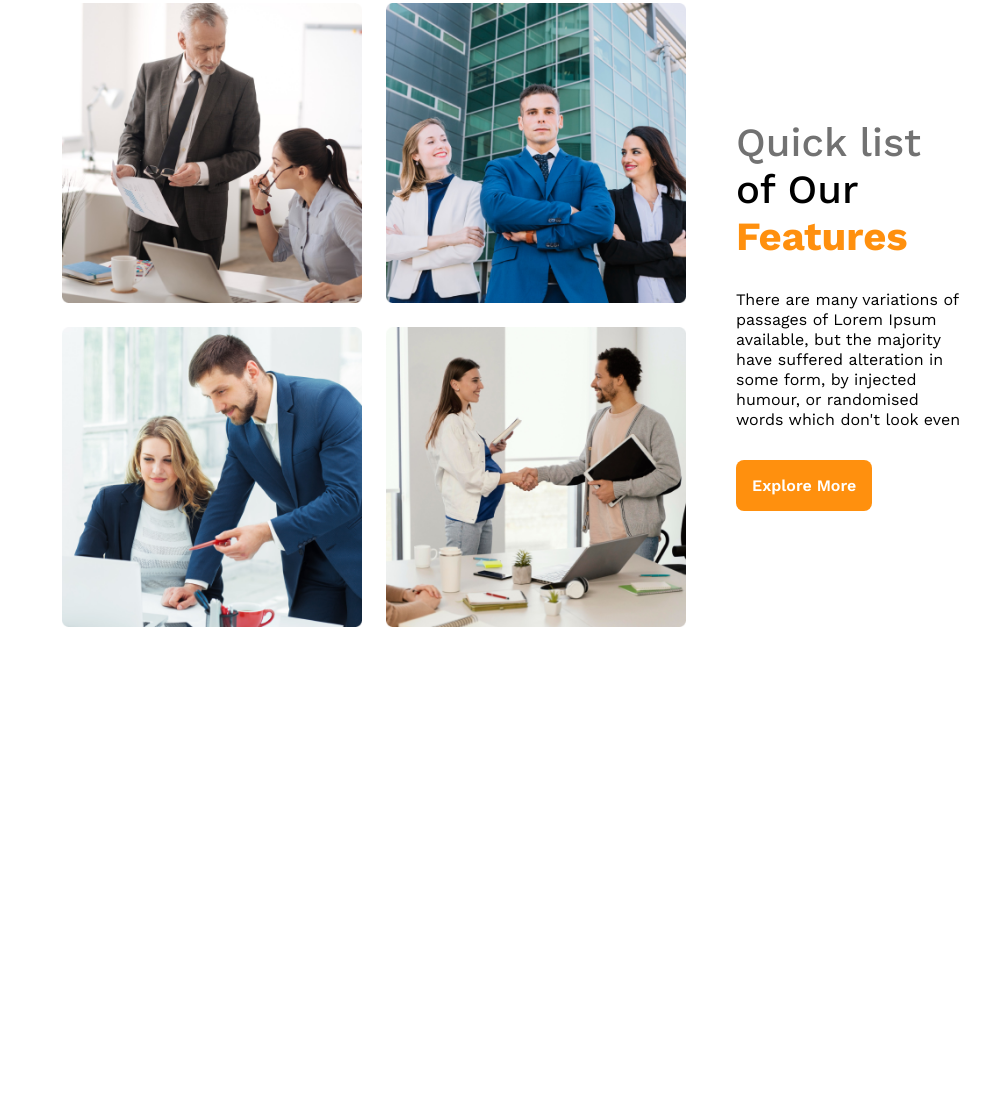
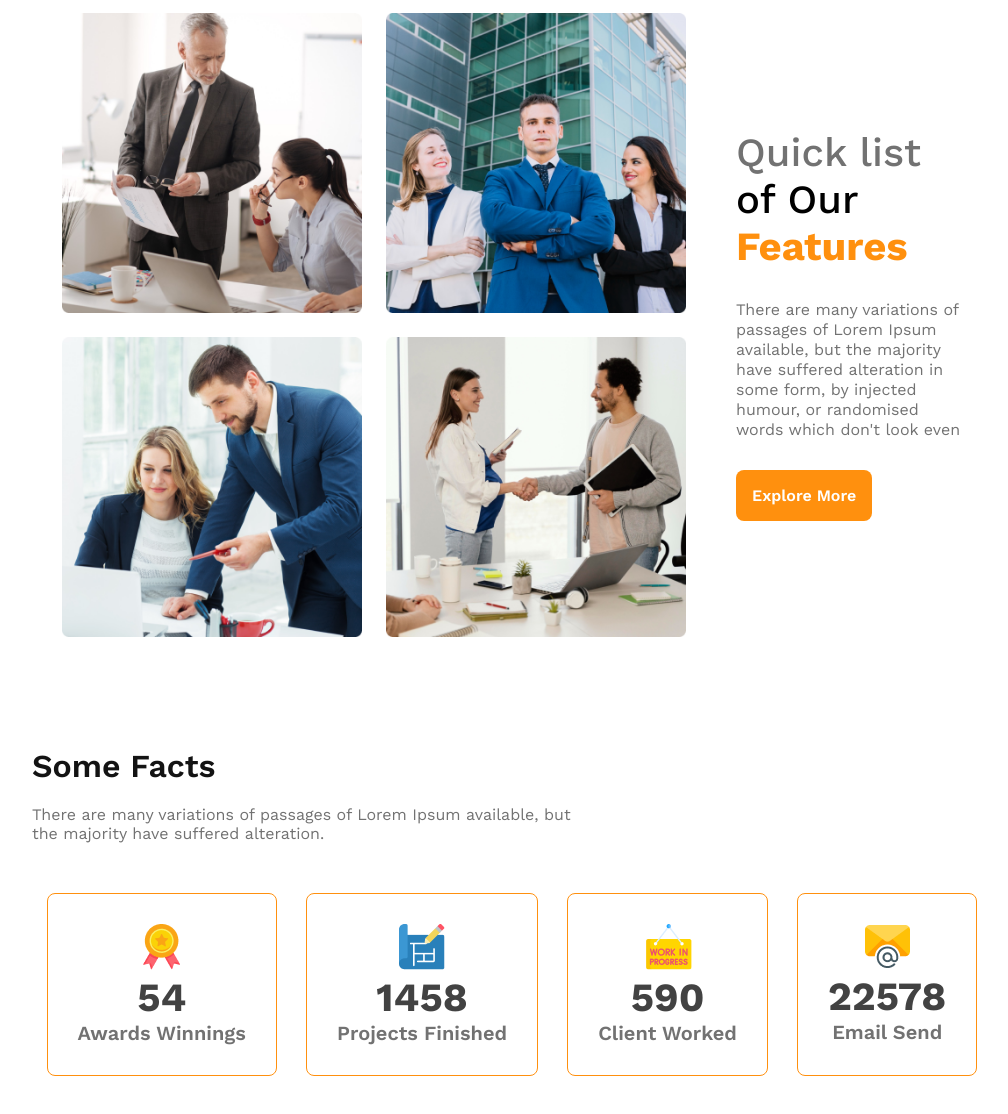
Before and after one commit to anik558363/G3-Architects, a plain HTML site: page index.html in a window 1280 px wide. Shown: the part 992-2106 px from the top of the page, without its empty margins (128-1136 px from the left). Before the commit the page ends 1729 px from the top, so only its background shows below. Drawn offline with nearby package versions, Linux system fonts and the light colour scheme.

Commit message:
Some Facts complate with full resposive mobile and tablet device

```diff
--- a/index.html
+++ b/index.html
@@ -19,7 +19,7 @@
 
         <!-- nav -->
         <nav class="max-container">
-            <h3 class="nav-title">G3 Architects</h3>
+            <h3 class="section-title">G3 Architects</h3>
             <ul>
                 <li><a href="">Home</a></li>
                 <li><a href="">About</a></li>
@@ -30,18 +30,19 @@
         <div class="banner max-container">
             <div class="banner-content">
                 <h1 class="banner-title">Brand NewGroup of Architects</h1>
-                <p class="banner-description">There are many variations of passages of Lorem Ipsum available, but the
+                <p class="banner-description text-light-gray">There are many variations of passages of Lorem Ipsum available, but the
                     majority have suffered alteration in some form, by injected humour, or randomised words which don't
                     look even</p>
                 <button class="bth-primary">Explore More</button>
             </div>
             <img src="images/banner.png" alt="">
         </div>
+
     </header>
 
     <!-- main -->
     <main class="max-container">
-        <!-- features sections -->
+        <!-- teams features sections -->
         <section class="teams-container">
             <div class="teams-img-container">
                 <img src="images/team1.png" alt="">
@@ -50,11 +51,44 @@
                 <img src="images/team4.png" alt="">
             </div>
             <div class="teams-content">
-                <h3 class="teams-title"><span class="quick-list">Quick list</span> of Our <span class="text-features">Features</span></h3>
-                <p class="teams-description">There are many variations of passages of Lorem Ipsum available, but the
+                <h3 class="teams-title"><span class="quick-list text-light-gray">Quick list</span> of Our <span class="text-features">Features</span></h3>
+                <p class="teams-description text-light-gray">There are many variations of passages of Lorem Ipsum available, but the
                     majority have suffered alteration in some form, by injected humour, or randomised words which don't
                     look even</p>
                 <button class="bth-primary">Explore More</button>
+            </div>
+        </section>
+
+        <!-- features section -->
+        <section class="features">
+
+        </section>
+
+        <!-- facts section -->
+        <section class="facts">
+            <h3 class="section-title">Some Facts</h3>
+            <p class="text-light-gray facts-text">There are many variations of passages of Lorem Ipsum available, but <br> the majority have suffered alteration.</p>
+            <div class="facts-card-container">
+                <div class="card">
+                    <img src="images/icons/ribon.png" alt="">
+                    <h2 class="card-stats">54</h2>
+                    <p class="card-title text-light-gray">Awards Winnings</p>
+                </div>
+                <div class="card">
+                    <img src="images/icons/projects.png" alt="">
+                    <h2 class="card-stats">1458</h2>
+                    <p class="card-title text-light-gray">Projects Finished</p>
+                </div>
+                <div class="card">
+                    <img src="images/icons/customers.png" alt="">
+                    <h2 class="card-stats">590</h2>
+                    <p class="card-title text-light-gray">Client Worked</p>
+                </div>
+                <div class="card">
+                    <img src="images/icons/email.png" alt="">
+                    <h2 class="card-stats">22578</h2>
+                    <p class="card-title text-light-gray">Email Send</p>
+                </div>
             </div>
         </section>
 
--- a/styles/index.css
+++ b/styles/index.css
@@ -25,6 +25,10 @@
     cursor: pointer;
 }
 
+.text-light-gray{
+    color: #727272;
+}
+
 
 /* header styles */
 
@@ -43,8 +47,8 @@ nav{
     padding:  30px 0 50px 0;
 }
 
-.nav-title{
-    font-size: 1.5rem;
+.section-title{
+    font-size: 2rem;
     font-weight: 600;
     color: #131313;
 
@@ -87,7 +91,6 @@ li > a:hover{
 
 .banner-description{
     padding-bottom: 15px;
-    color: #727272;
 }
 
 .banner img{
@@ -132,12 +135,50 @@ li > a:hover{
 }
 
 .teams-title .quick-list{
-    color: #727272;
+    font-weight: 500;
 }
 
 .teams-title .text-features{
     color: #FF900E;
     font-weight: 700;
+}
+
+
+
+/* features */
+
+
+
+
+/* facts */
+
+.facts-text{
+    margin: 20px auto;
+}
+
+.facts-card-container{
+    display: flex;
+    justify-content: space-around;
+    margin: 50px auto 70px auto;
+}
+
+
+.facts-card-container .card{
+    border-radius: 8px;
+    border: 1px solid #FF900E;
+    text-align: center;
+    padding: 30px;
+
+}
+
+.facts-card-container .card .card-title{
+    font-weight: 600;
+    font-size: 1.25rem;
+}
+
+.facts-card-container .card .card-stats {
+    font-size: 2.5rem;
+    color: #424242;
 }
 
 /* responsive media queries */
@@ -147,19 +188,10 @@ li > a:hover{
 /* mobile devices */
 @media screen and (max-width: 576px){
 
-    nav, .teams-container{
+    nav{
         flex-direction: column;
     }
-    .teams-img-container{
-        grid-template-columns: 1fr;
-    }
 
-    .teams-container{
-        padding: 0;
-        gap: 30;
-        text-align: center;
-        margin: 50px auto;
-    }
 
     nav > ul{
         gap: 10px;
@@ -167,6 +199,24 @@ li > a:hover{
     }
     .banner-title{
         font-size: 2.5rem;
+    }
+
+
+    .teams-img-container{
+        grid-template-columns: 1fr;
+    }
+
+    .teams-container{
+        flex-direction: column;
+        flex-direction: column-reverse;
+        padding: 0;
+        text-align: center;
+        margin: 50px auto;
+    }
+
+    .facts-card-container{
+        flex-direction: column;
+        gap: 15px;
     }
 
 }
@@ -181,10 +231,15 @@ li > a:hover{
     }
 
     .teams-container{
-        flex-direction: column;
+        flex-direction: column-reverse;
         padding: 0;
         gap: 50;
         text-align: center;
         margin: 70px auto;
     }
+    .facts-card-container{
+        display: grid;
+        grid-template-columns: repeat(2, 1fr);
+        gap: 15px;
+    }
 }
```
